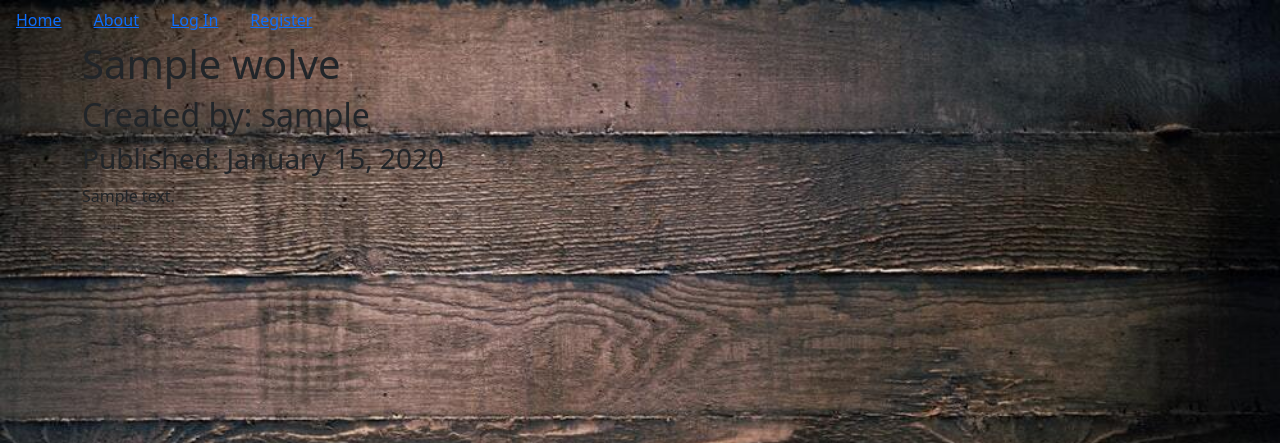
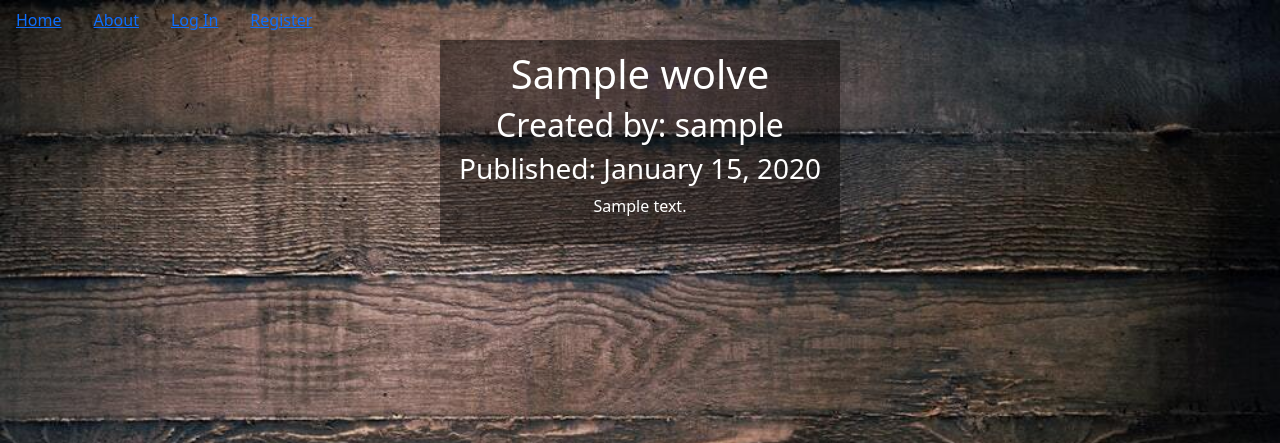
Before and after one commit to wolfsige/Collector, a Flask app: page /1 in a window 1280 px wide. Shown: the top 443 px of the page. Run offline with Flask 2, Linux system fonts and the light colour scheme; tables that the repository leaves empty hold one stand-in row (values such as "Sample post").

Commit message:
add inspectwolf CSS

```diff
--- /dev/null
+++ b/myapp/static/inspectwolf.css
@@ -0,0 +1,14 @@
+.jumbotron {
+  background-color: rgba(0, 0, 0, .45);
+  width: 400px;
+  color: white;
+  padding: 10px;
+  word-wrap: break-word;
+}
+
+div.container{
+display: flex;
+flex-direction: column;
+align-items: center;
+text-align: center;
+}
--- a/myapp/templates/wolf.html
+++ b/myapp/templates/wolf.html
@@ -1,5 +1,6 @@
 {% extends "base.html" %}
 {% block content %}
+<link rel="stylesheet" href="../static/inspectwolf.css">
 <div class="jumbotron">
   <h1>{{ wolf.name }}</h1>
   <h2>Created by: {{wolf.author.username}}</h2>
```
